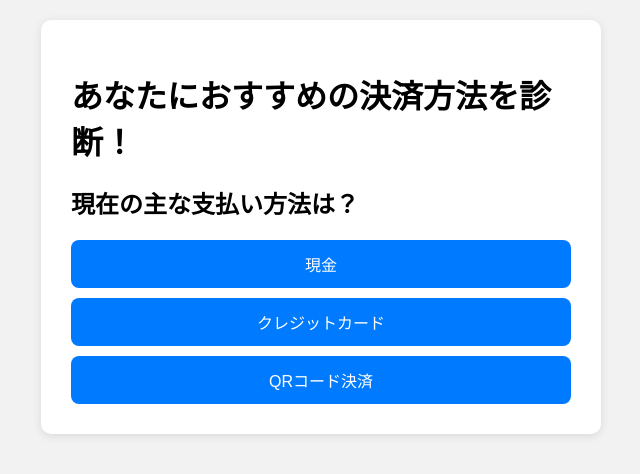
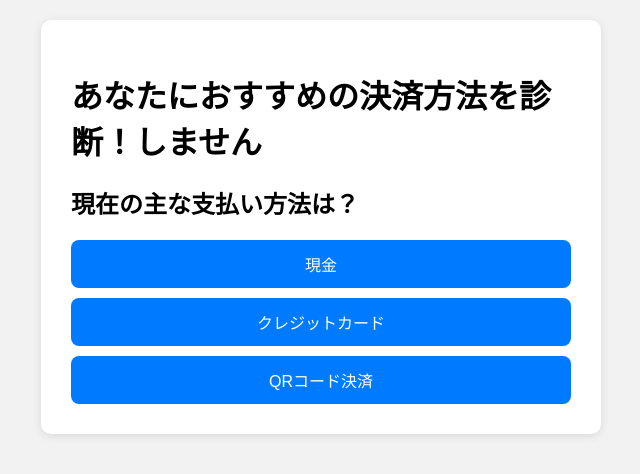
Before and after one commit to choice-pay-app/choice-pay-app.github.io, a plain HTML site: page docs/index.html in a window 1280 px wide. Shown: the whole page, without its empty margins (319-959 px from the left). Drawn offline with Linux system fonts and the light colour scheme.

Commit message:
Update index.html

```diff
--- a/docs/index.html
+++ b/docs/index.html
@@ -4,13 +4,13 @@
 <head>
     <meta charset="UTF-8" />
     <meta name="viewport" content="width=device-width, initial-scale=1.0" />
-    <title>決済診断アプリですやん</title>
+    <title>決済診断アプリ</title>
     <link rel="stylesheet" href="style.css" />
 </head>
 
 <body>
     <div class="container">
-        <h1>あなたにおすすめの決済方法を診断！</h1>
+        <h1>あなたにおすすめの決済方法を診断！しません</h1>
         <div id="question-box"></div> <!-- ここにJSが質問を表示してくれる -->
     </div>
     <script src="script.js"></script>
```
